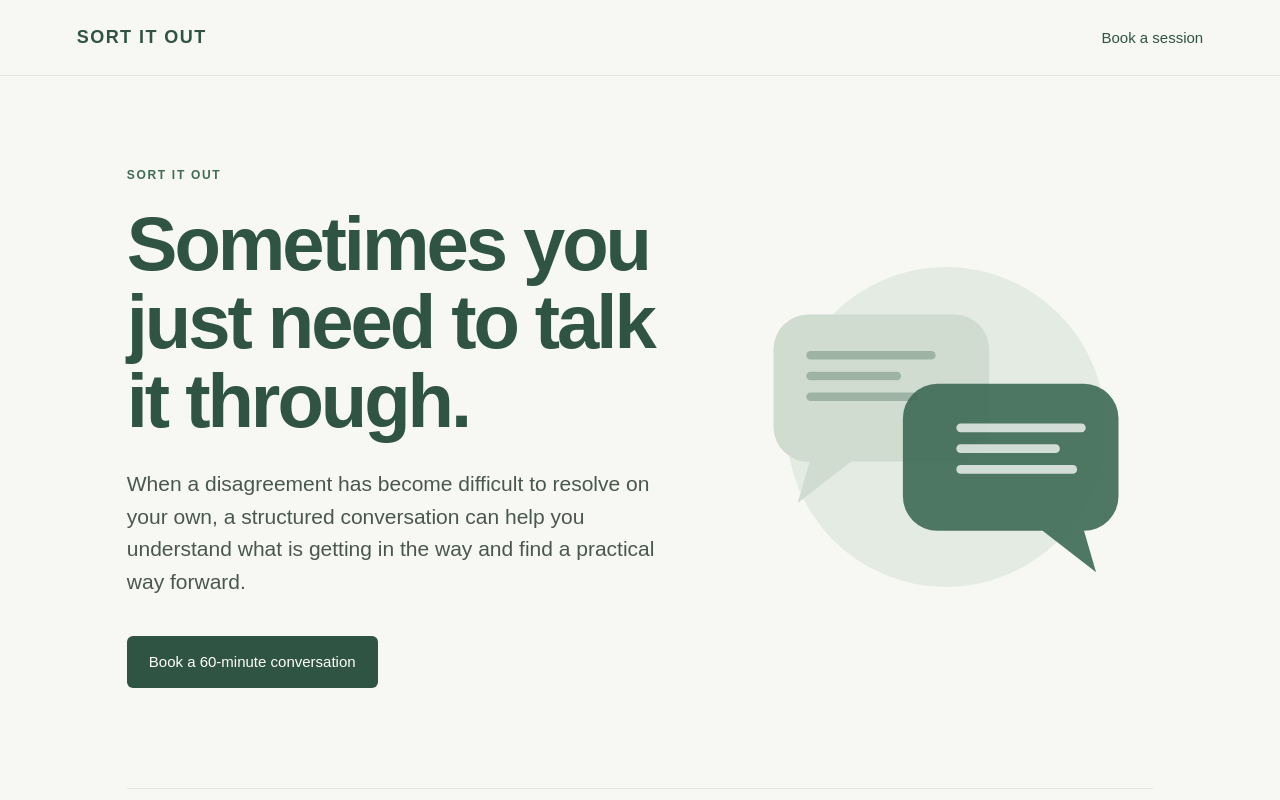
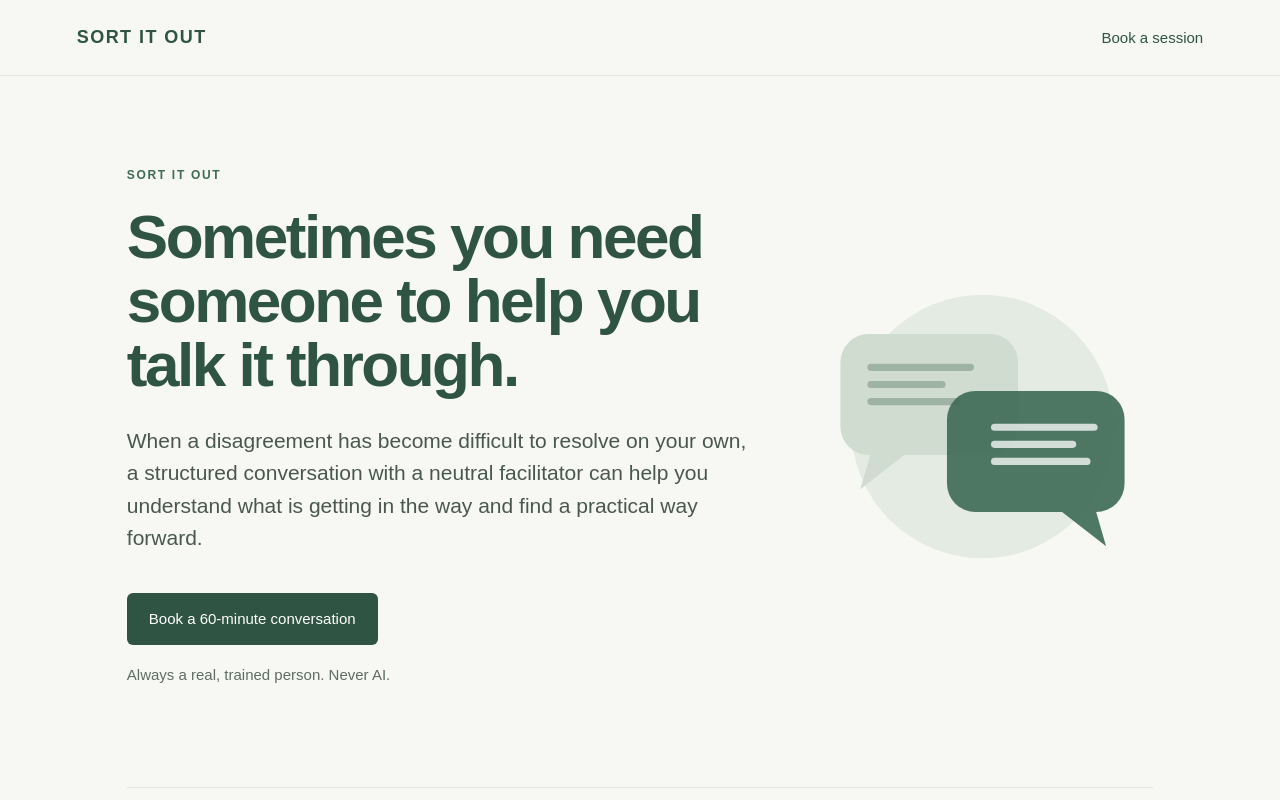
Before and after one commit to eco-credit/sortitout-now, a plain HTML site: page index.html in a window 1280 px wide. Shown: the top 800 px of the page. Drawn offline with Linux system fonts and the light colour scheme.

Commit message:
New headline and human-only reassurance on the home page
Headline now reads "Sometimes you need someone to help you talk it
through." Intro mentions the neutral facilitator, and a note under the
booking button says sessions are always with a real, trained person.

Co-Authored-By: Claude Opus 5.5 <noreply@anthropic.com>
Claude-Session: https://claude.ai/code/session_01Ry57hR8yotPgiVpL2hWNgC

```diff
--- a/index.html
+++ b/index.html
@@ -5,7 +5,7 @@
     <meta name="viewport" content="width=device-width, initial-scale=1.0">
     <title>Sort It Out — Find a way forward</title>
     <meta name="description" content="Sort It Out helps people have difficult conversations and find a practical way forward.">
-    <link rel="stylesheet" href="style.css?v=5">
+    <link rel="stylesheet" href="style.css?v=6">
 </head>
 
 <body>
@@ -21,17 +21,19 @@
         <div class="hero-text">
         <p class="eyebrow">SORT IT OUT</p>
 
-        <h1>Sometimes you just need to talk it through.</h1>
+        <h1>Sometimes you need someone to help you talk it through.</h1>
 
         <p class="intro">
             When a disagreement has become difficult to resolve on your own,
-            a structured conversation can help you understand what is getting
-            in the way and find a practical way forward.
+            a structured conversation with a neutral facilitator can help you
+            understand what is getting in the way and find a practical way forward.
         </p>
 
         <a class="button" href="https://calendly.com/mark-ecosystemequity/sort-it-out">
             Book a 60-minute conversation
         </a>
+
+        <p class="hero-note">Always a real, trained person. Never AI.</p>
         </div>
 
         <div class="hero-art">
--- a/style.css
+++ b/style.css
@@ -187,10 +187,14 @@ footer a {
 .hero-split {
     max-width: none;
     display: grid;
-    grid-template-columns: 1.15fr 0.85fr;
+    grid-template-columns: 1.3fr 0.7fr;
     gap: 4vw;
     align-items: center;
     padding: 90px 0 100px;
+}
+
+.hero-split h1 {
+    font-size: clamp(44px, 5vw, 62px);
 }
 
 .hero-art img {
@@ -296,3 +300,9 @@ footer a {
         margin-right: 20px;
     }
 }
+
+.hero-note {
+    margin: 18px 0 0;
+    font-size: 15px;
+    color: #5f6b65;
+}
```
Also changed, not shown: business-partners.html (+1 -1 lines), colleagues.html (+1 -1 lines), couples.html (+1 -1 lines), families.html (+1 -1 lines).
